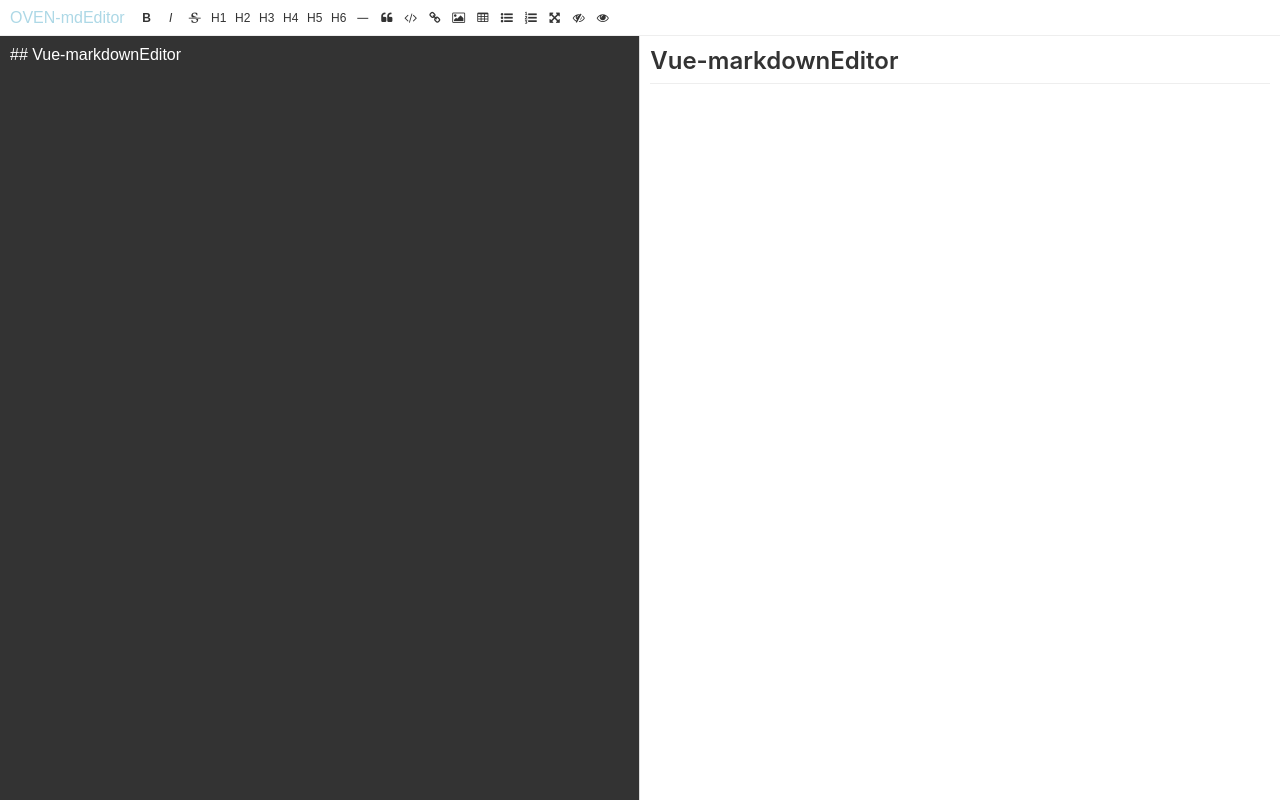
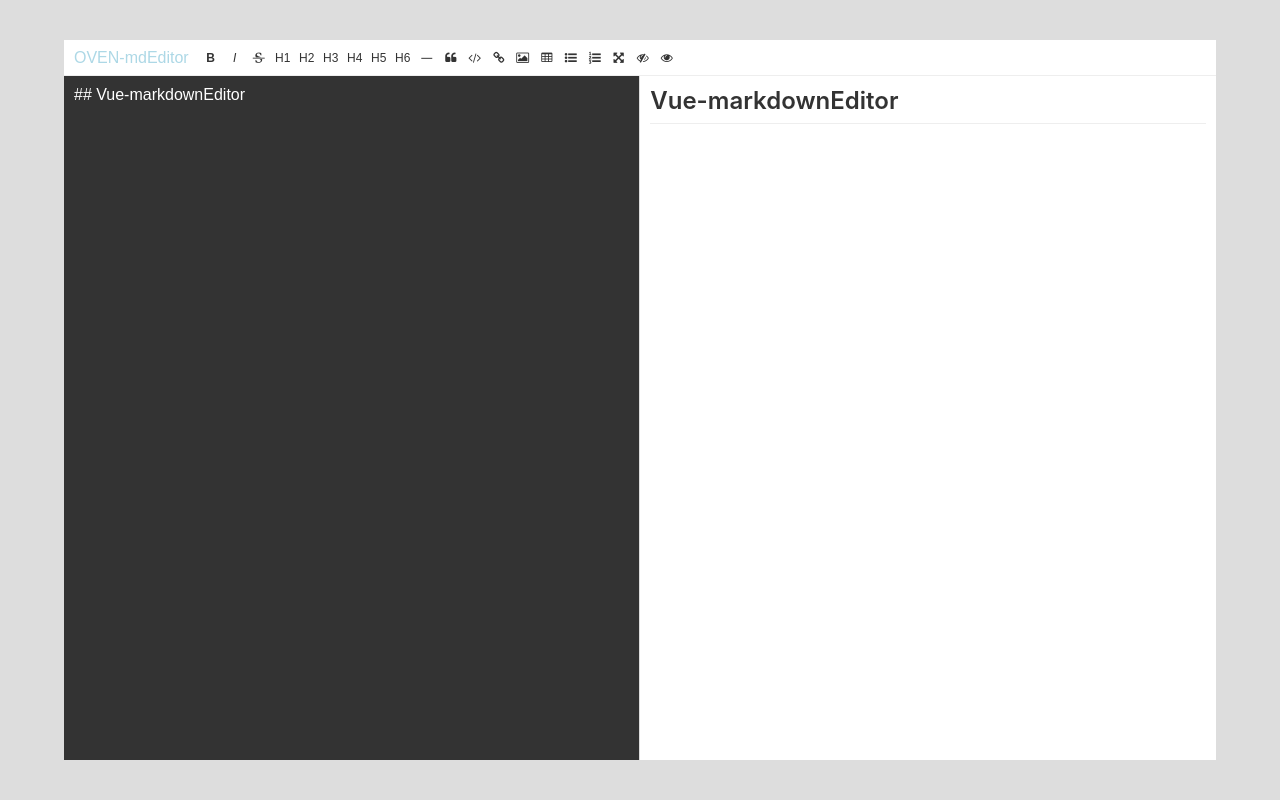
Before and after one commit to ovenslove/vue-mdEditor, a Vue app: page /#/ in a window 1280 px wide. Built offline with nearby package versions, Linux system fonts and the light colour scheme.

Commit message:
完善文档

```diff
--- a/src/components/index.vue
+++ b/src/components/index.vue
@@ -1,7 +1,7 @@
 <template>
     <div class="indexContainer">
         <div class="editorContainer">
-            <markdown :mdValuesP="msg" :fullPageStatusP="true" :editStatusP="false" :previewStatusP="false"  @childevent="childEventHandler"></markdown>
+            <markdown :mdValuesP="msg" :fullPageStatusP="false" :editStatusP="false" :previewStatusP="false"  @childevent="childEventHandler"></markdown>
         </div>
     </div>
 </template>
```
Also changed, not shown: 1 other file (tests, documents, lock files or other folders).
